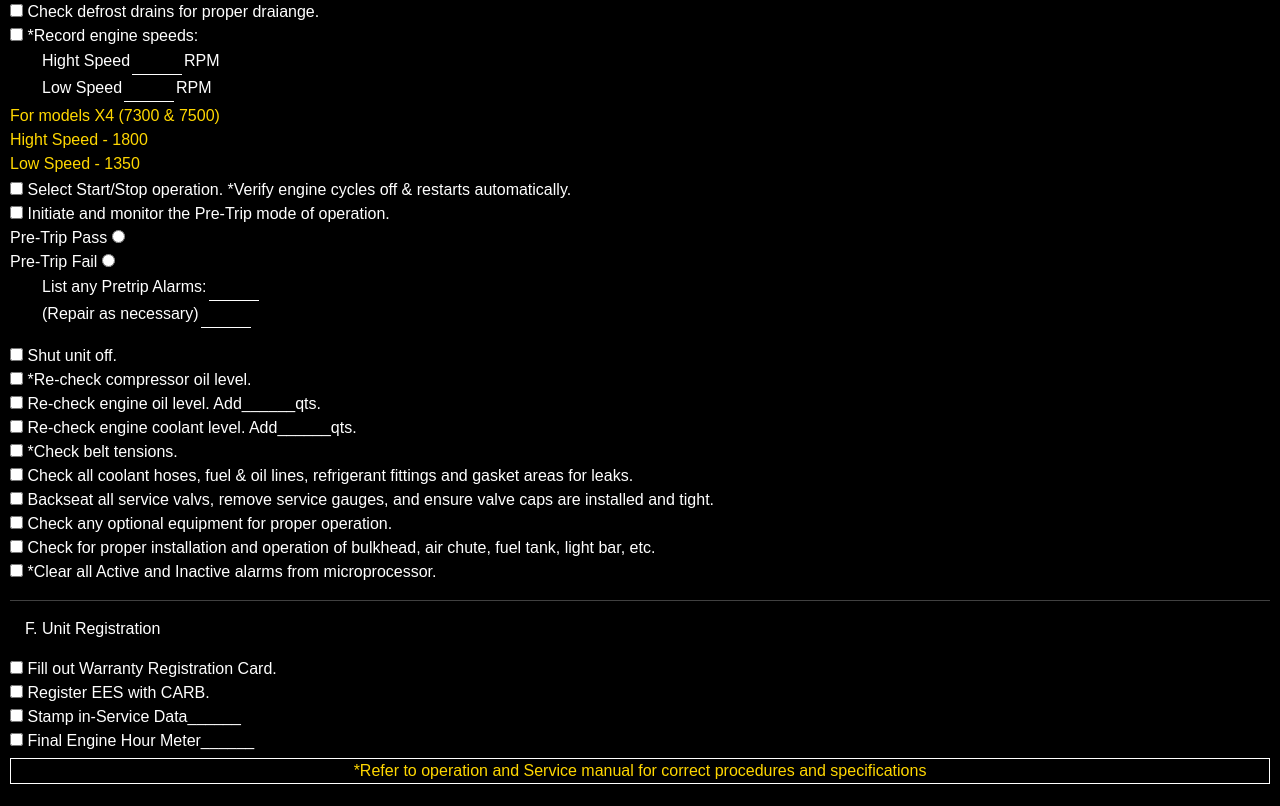
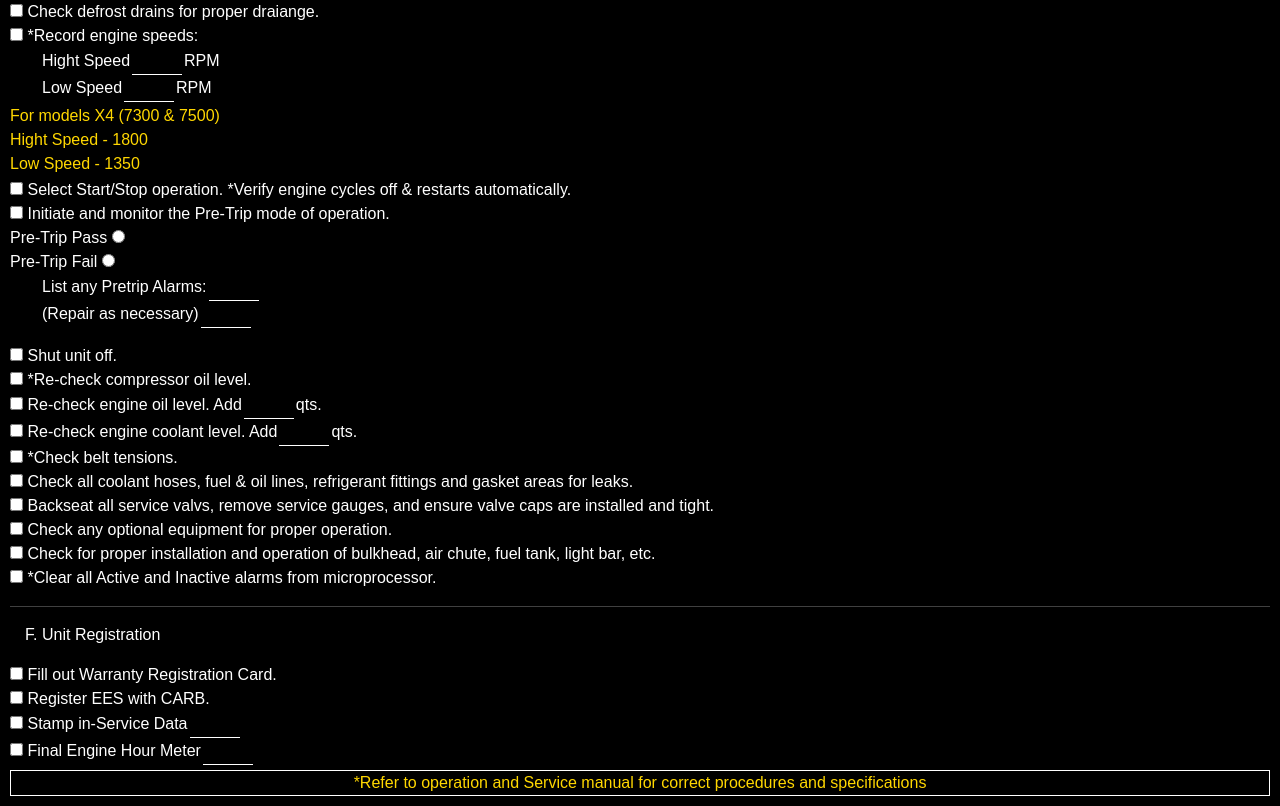
Before and after one commit to CTR-CA/ctr.github.io, a plain HTML site: page index.html in a window 1280 px wide. Shown: the part 3004-3810 px from the top of the page. Drawn offline with nearby package versions, Linux system fonts and the light colour scheme.

Commit message:
add_content

```diff
--- a/index.html
+++ b/index.html
@@ -526,11 +526,19 @@
                     </div>
                     <div>
                     <input type="checkbox">
-                    <lable>Re-check engine oil level. Add______qts.</lable>
+                    <lable>Re-check engine oil level. Add<input class="checkBoxAdds"
+                      action="get"
+                      type="text"
+                      id="reCheckEngOilLevelE"
+                      name="reCheckEngOilLevelE">qts.</lable>
                     </div>
                     <div>
                     <input type="checkbox">
-                    <lable>Re-check engine coolant level. Add______qts.</lable>
+                    <lable>Re-check engine coolant level. Add<input class="checkBoxAdds"
+                      action="get"
+                      type="text"
+                      id="reCheckEngCoolantLevelE"
+                      name="reCheckEngCoolantLevelE">qts.</lable>
                     </div>
                     <div>
                     <input type="checkbox">
@@ -572,11 +580,19 @@
                     </div>
                     <div>
                     <input type="checkbox">
-                    <lable>Stamp in-Service Data______</lable>
+                    <lable>Stamp in-Service Data<input class="checkBoxAdds"
+                      action="get"
+                      type="text"
+                      id="stampInServiceDataF"
+                      name="stampInServiceDataF"></lable>
                     </div>
                     <div>
                     <input type="checkbox">
-                    <lable>Final Engine Hour Meter______</lable>
+                    <lable>Final Engine Hour Meter<input class="checkBoxAdds"
+                      action="get"
+                      type="text"
+                      id="finalEngHourMeterF"
+                      name="finalEngHourMeterF"></lable>
                     </div>
 </div>
 <div class="footer_style">
```
